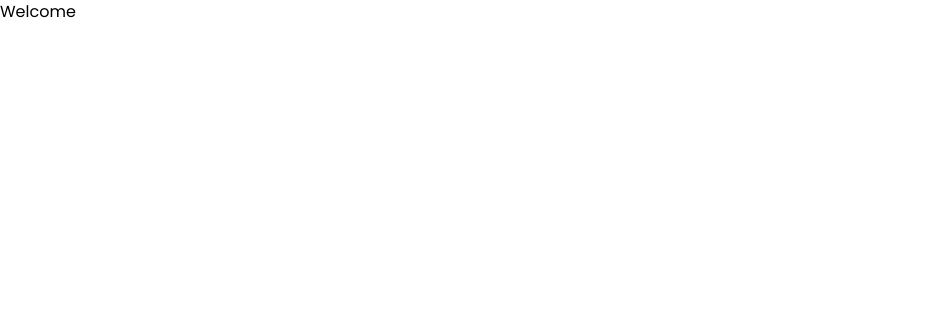
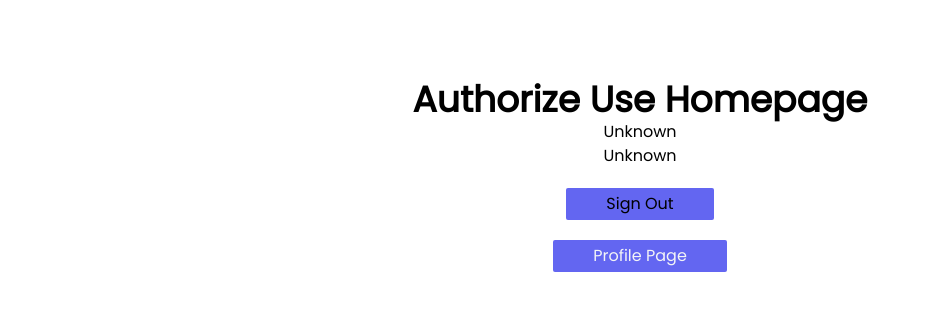
Before and after one commit to owusuvictorjnr/NextAuth-Logins, a Next.js app: page / in a window 1280 px wide. Shown: the top 310 px of the page, without its empty margins (0-931 px from the left). Built offline with nearby package versions, Linux system fonts and the light colour scheme.

Commit message:
Featured: Authorized user and Guest user with session hook

```diff
--- a/pages/index.js
+++ b/pages/index.js
@@ -1,17 +1,66 @@
 import Head from 'next/head';
+import Link from 'next/link';
+import { useState } from 'react';
 
 const Home = () => {
+  const [session, setSession] = useState(true);
+
   return (
     <div className="container">
       <Head>
         <title>Home Page</title>
       </Head>
 
-      <main className="">
-        <h1>Welcome </h1>
-      </main>
+      {session ? User() : Guest()}
     </div>
   );
 };
 
+// Guest User
+
+const Guest = () => {
+  return (
+    <main className="container mx-auto text-center py-20">
+      <h3 className="text-4xl font-bold capitalize">guest homepage </h3>
+      <div className="flex justify-center">
+        <Link
+          href={'/login'}
+          className="mt-5 px-10 py-1 rounded-sm bg-indigo-500 text-gray-100 capitalize"
+        >
+          sign in
+        </Link>
+      </div>
+    </main>
+  );
+};
+
+// Authorize Use
+const User = () => {
+  return (
+    <main className="container mx-auto text-center py-20">
+      <h3 className="text-4xl font-bold capitalize">authorize use homepage </h3>
+
+      <div className="details capitalize">
+        <h5 className="">unknown</h5>
+        <h5 className="">unknown</h5>
+      </div>
+
+      <div className="flex justify-center">
+        <button className="mt-5 px-10 py-1 rounded-sm bg-indigo-500 bg-gray-50 capitalize">
+          sign out
+        </button>
+      </div>
+
+      <div className="flex justify-center">
+        <Link
+          href={'/profile'}
+          className="mt-5 px-10 py-1 rounded-sm bg-indigo-500 text-gray-100 capitalize"
+        >
+          Profile Page
+        </Link>
+      </div>
+    </main>
+  );
+};
+
 export default Home;
```
